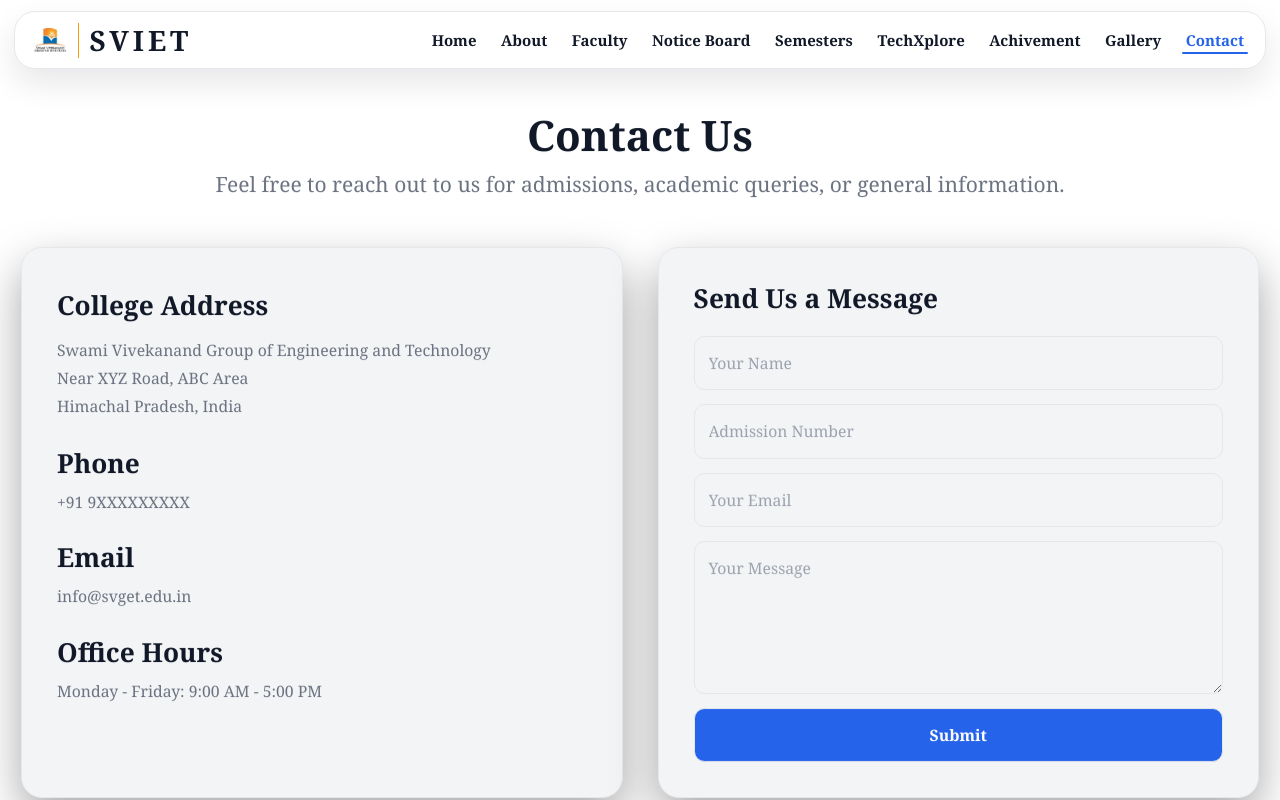
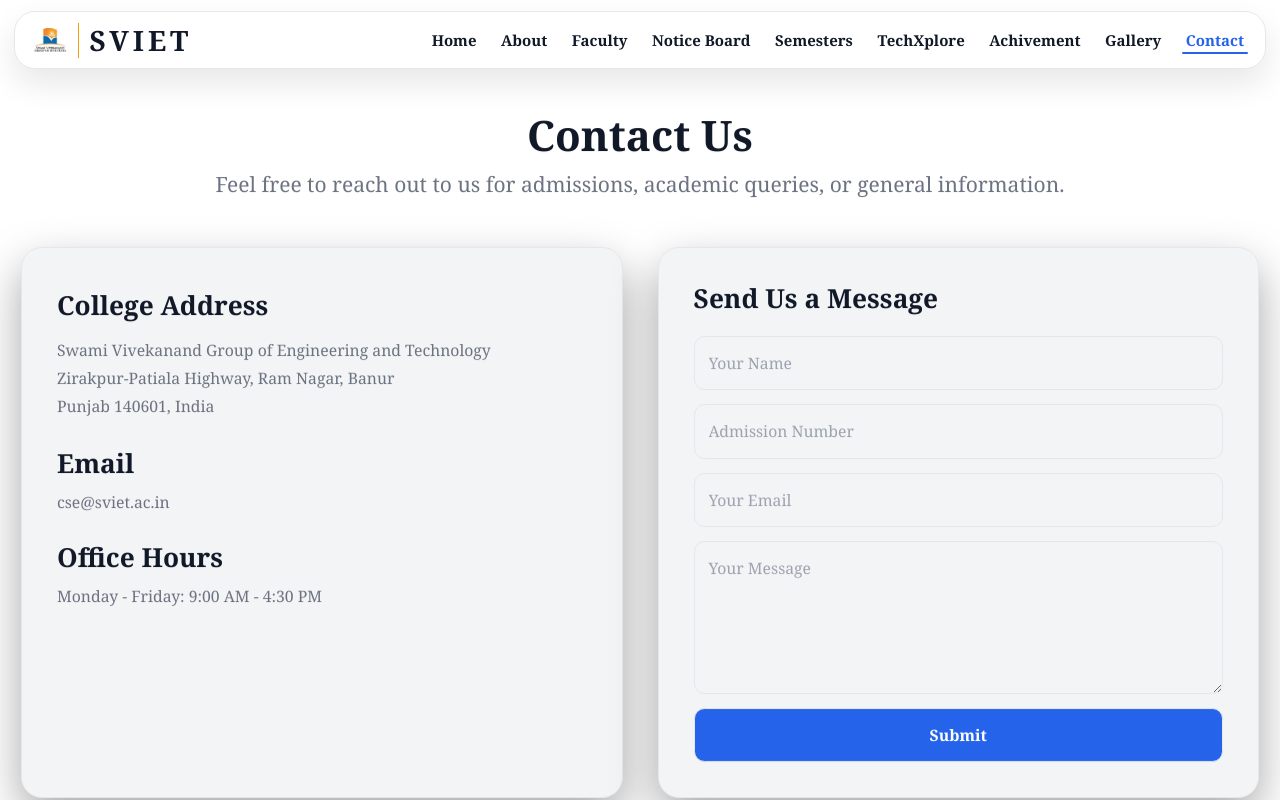
Before and after one commit to surajchandr1c/SVIET-CSE, a Next.js app: page /contact in a window 1280 px wide. Shown: the top 800 px of the page. Built offline with nearby package versions, Linux system fonts and the light colour scheme.

Commit message:
Update contact page details

```diff
--- a/app/(main)/contact/page.tsx
+++ b/app/(main)/contact/page.tsx
@@ -53,18 +53,18 @@ export default function ContactPage() {
           <h2 className="mb-4 mt-2 text-3xl font-semibold text-slate-200">College Address</h2>
           <p className="text-lg leading-8 text-slate-300">
             Swami Vivekanand Group of Engineering and Technology <br />
-            Near XYZ Road, ABC Area <br />
-            Himachal Pradesh, India
+            Zirakpur-Patiala Highway, Ram Nagar, Banur <br />
+            Punjab 140601, India
           </p>
 
-          <h2 className="mb-3 mt-8 text-3xl font-semibold text-slate-200">Phone</h2>
-          <p className="text-lg text-slate-300">+91 9XXXXXXXXX</p>
+          {/* <h2 className="mb-3 mt-8 text-3xl font-semibold text-slate-200">Phone</h2>
+          <p className="text-lg text-slate-300">+91 9XXXXXXXXX</p> */}
 
           <h2 className="mb-3 mt-8 text-3xl font-semibold text-slate-200">Email</h2>
-          <p className="text-lg text-slate-300">info@svget.edu.in</p>
+          <p className="text-lg text-slate-300">cse@sviet.ac.in</p>
 
           <h2 className="mb-3 mt-8 text-3xl font-semibold text-slate-200">Office Hours</h2>
-          <p className="text-lg text-slate-300">Monday - Friday: 9:00 AM - 5:00 PM</p>
+          <p className="text-lg text-slate-300">Monday - Friday: 9:00 AM - 4:30 PM</p>
         </div>
 
         <div className="rounded-3xl border border-cyan-400/20 bg-[#0b1c47]/75 p-10 shadow-[0_18px_45px_rgba(0,0,0,0.35)]">
```
